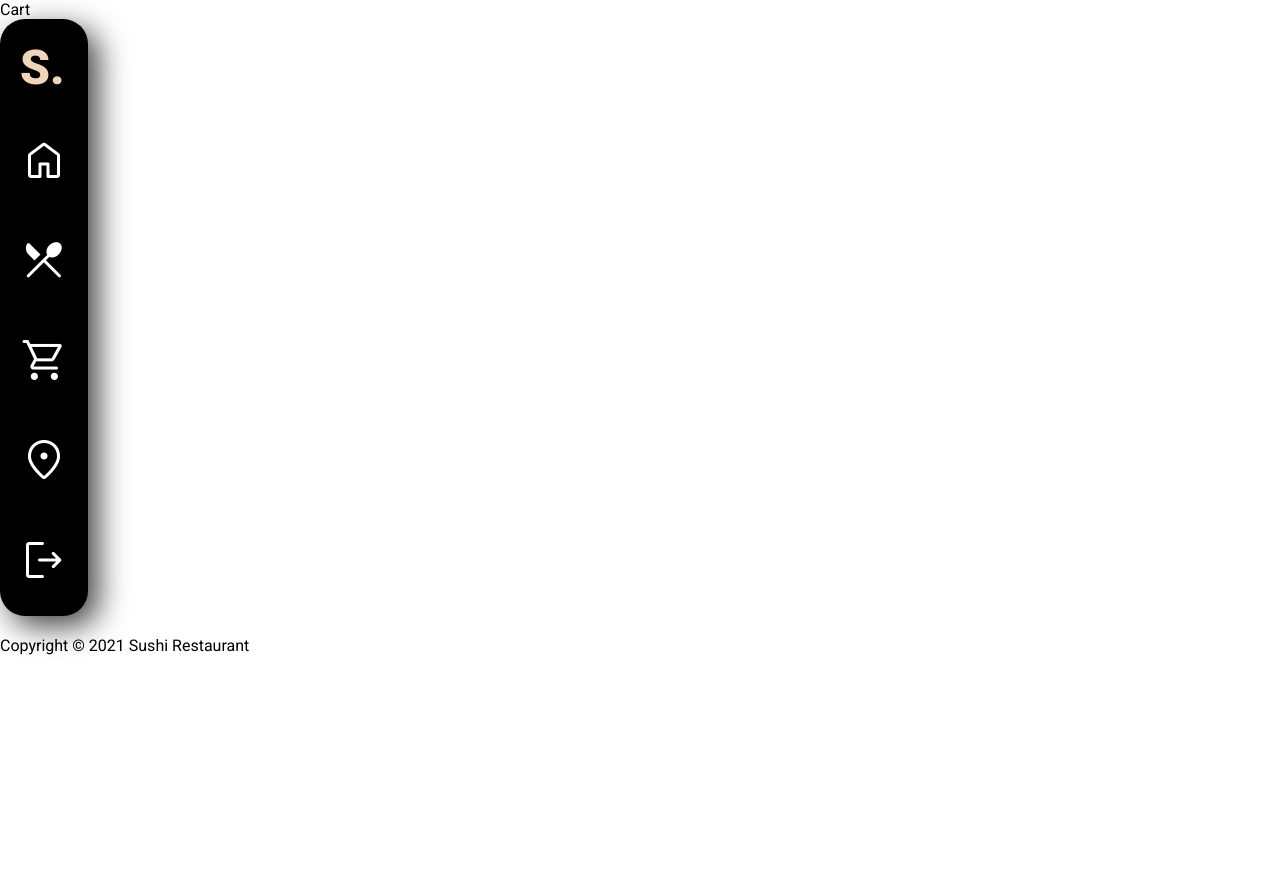
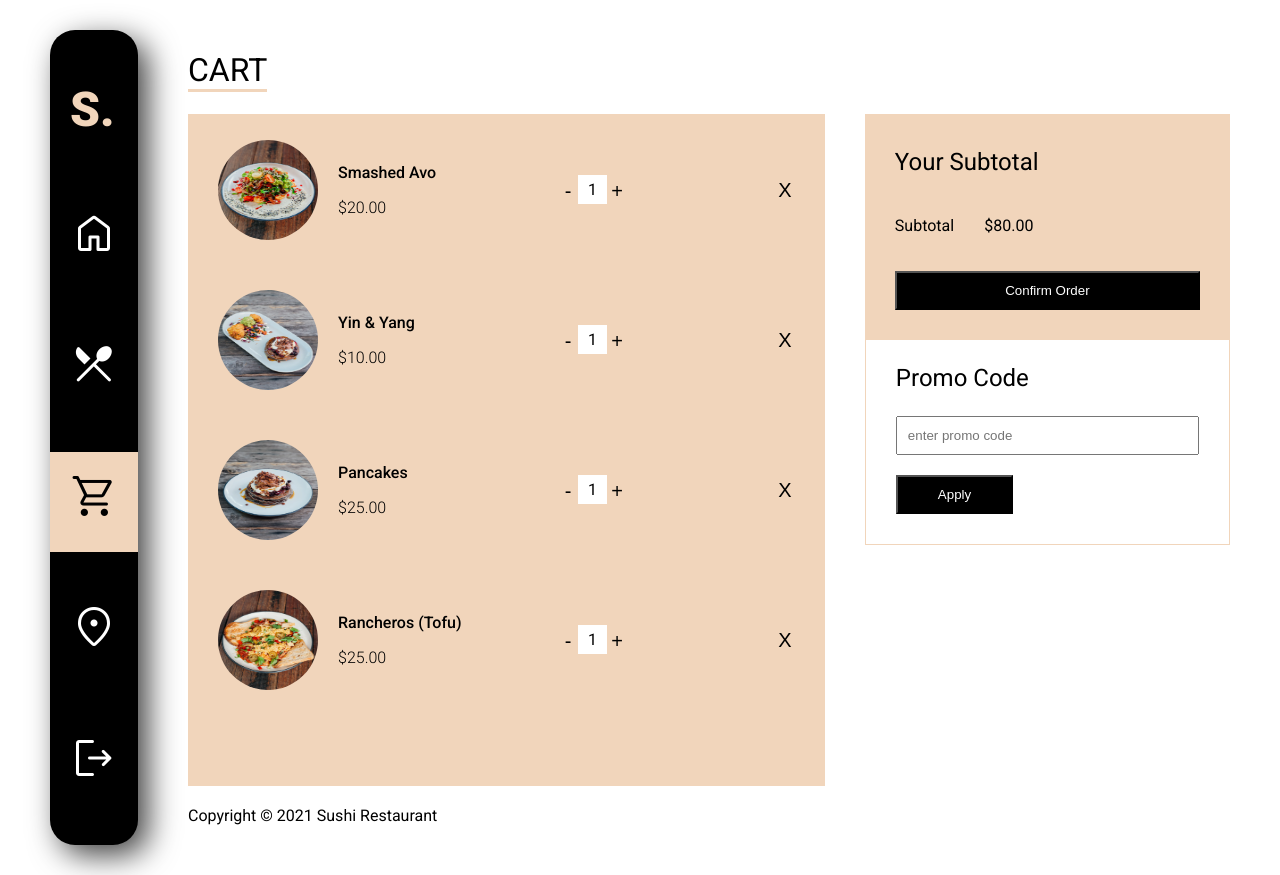
Before and after one commit to LRJasmine/sushirestaurant, a plain HTML site: page cart.html in a window 1280 px wide. Before the commit the page ends 800 px from the top, so only its background shows below. Drawn offline with nearby package versions, Linux system fonts and the light colour scheme.

Commit message:
cart page added, navbar links style changed

```diff
--- a/app.css
+++ b/app.css
@@ -92,6 +92,10 @@ html, body {
 .sidenav a>span{
   font-size: 48px !important;
 }
+.pinkbg {
+  background-color: #F1D5BB;
+  color: black !important;
+}
 .menucartpage {
   display: flex;
   margin: 30px 50px 30px 50px;
@@ -116,22 +120,6 @@ html, body {
   flex-direction: column;
   align-items: center;
 }
-#cartlist {
-  display: flex;
-  flex-direction: column;
-  flex-wrap: wrap;
-  justify-content: space-between;
-  padding: 0;
-}
-#cartlist li {
-  list-style: none;
-  display: flex;
-  border: 1px solid red;
-  gap: 5%;
-  flex-wrap: wrap;
-  justify-content: space-between;
-  margin-bottom: 50px;
-}
 
 .menuitems {
   display: flex;
@@ -149,16 +137,84 @@ html, body {
   flex-wrap: wrap;
   gap: 40px;
   justify-content: space-between;
-  padding: 30px;
 }
-.pinkbg{
+.cartmain > div {
+  flex-grow: 1;
+}
+.cartmain>div:first-child {
+  flex-grow: 2;
+}
+.cartdetails{
   background-color: #F1D5BB;
+  padding: 10px 30px 30px 30px;
+}
+#cartlist {
+  display: flex;
+  flex-direction: column;
+  flex-wrap: wrap;
+  padding: 0;
+  flex-grow: 1;
+}
+#cartlist li {
+  list-style: none;
+  display: flex;
+  gap: 20px;
+  flex-wrap: wrap;
+  align-items: center;
+  margin-bottom: 50px;
+}
+.carttotal{
+  background-color: #F1D5BB;
+  padding: 10px 30px 30px 30px;
+}
+.carttotal > button {
+  color: white;
+  display: block;
+  background-color: black;
+  padding: 10px 40px 10px 40px;
+  margin-top: 20px;
+  box-sizing: border-box;
+  width: 100%;
+}
+.cartsubtotal {
+  display: flex;
+  align-items: center;
+  gap: 30px;
+}
+.promo {
+  background-color: #ffffff;
+  padding: 0px 30px 30px 30px;
+  border: solid #F1D5BB;
+  border-width: 0px 1px 1px 1px;
+}
+.promo > p, .carttotal > p{
+  font-size: 24px;
+  word-wrap: break-word;
+}
+.promo > input {
+  padding: 10px;
+  display: block;
+  box-sizing: border-box;
+  width: 100%;
+}
+.promo > button {
+  color: white;
+  background-color: black;
+  padding: 10px 40px 10px 40px;
+  margin-top: 20px;
 }
 .cartcheckout {
   display: flex;
   flex-direction: column;
 }
-.cartimgdiv, .cartimgdiv img {
+.namepricediv{
+  flex-grow: 2;
+  max-width: 200px;
+}
+.cartimgdiv img {
+  display: flex;
+  align-items: center;
+  justify-content: center;
   border-radius: 50%;
   width: 100px;
   height: 100px;
@@ -170,7 +226,8 @@ html, body {
   align-items: center;
   justify-content: space-between;
   gap: 20px;
-  flex-basis: 100%;
+  justify-self: flex-end;
+  flex-grow: 1;
 }
 .namepricediv p:first-child{
   font-weight: 500;
@@ -197,7 +254,6 @@ html, body {
   background-color: white;
   padding: 5px 10px 5px 10px;
 }
-
 .footer{
   padding: 20px 0px 20px 0px;
 }
--- a/app.js
+++ b/app.js
@@ -68,7 +68,7 @@ function loadMenu() {
     let img = document.createElement("img");
     let p = document.createElement("p");
     img.classList.add("menuimg");
-    -p.classList.add("menuitemname");
+    p.classList.add("menuitemname");
     let text = document.createTextNode(item.itemname);
     p.appendChild(text);
     img.src = "images/" + item.menuimgurl + ".png";
@@ -77,7 +77,6 @@ function loadMenu() {
     menuitemsdiv.appendChild(li);
   }
 }
-loadCart();
 function loadCart() {
   for (item of cartitemsobj) {
     let li = document.createElement("li");
@@ -142,7 +141,6 @@ function loadCart() {
 
 function goToMenu() {
   window.location.assign('/menu.html');
-  loadMenu();
 }
 function goToCart() {
   window.location.assign('/cart.html');
--- a/cart.html
+++ b/cart.html
@@ -11,9 +11,8 @@
     href="https://fonts.googleapis.com/css2?family=Material+Symbols+Rounded:opsz,wght,FILL,GRAD@20..48,100..700,0..1,-50..200" />
 </head>
 
-<body>
-  <main id="cartpage">
-    <div>Cart</div>
+<body onload="loadCart()">
+  <div class="menucartpage">
     <nav class="sidenav">
       <a id="navslogo" href="/">S.</a>
       <a id="navshome" href="/">
@@ -26,7 +25,7 @@
           restaurant_menu
         </span>
       </a>
-      <a id="navcart" href="/cart.html">
+      <a id="navcart" class="pinkbg" href="/cart.html">
         <span class="material-symbols-rounded">
           shopping_cart
         </span>
@@ -42,8 +41,31 @@
         </span>
       </a>
     </nav>
-  </main>
-  <footer class="footer">Copyright &copy; 2021 Sushi Restaurant</footer>
+    <main class="pagemain">
+      <h1>CART</h1>
+      <div class="cartmain">
+        <div class="cartdetails">
+          <ul id="cartlist"></ul>
+        </div>
+        <div class="cartcheckout">
+          <div class="carttotal">
+            <p>Your Subtotal</p>
+            <div class="cartsubtotal">
+              <p>Subtotal</p>
+              <p>$<span>80.00</span></p>
+            </div>
+            <button>Confirm Order</button>
+          </div>
+          <div class="promo">
+            <p>Promo Code</p>
+            <input type="text" placeholder="enter promo code" />
+            <button>Apply</button>
+          </div>
+        </div>
+      </div>
+      <footer class="footer">Copyright &copy; 2021 Sushi Restaurant</footer>
+    </main>
+  </div>
   <script src="app.js"></script>
 </body>
 
```
Also changed, not shown: index.html (+1 -74 lines), menu.html (+2 -5 lines).
